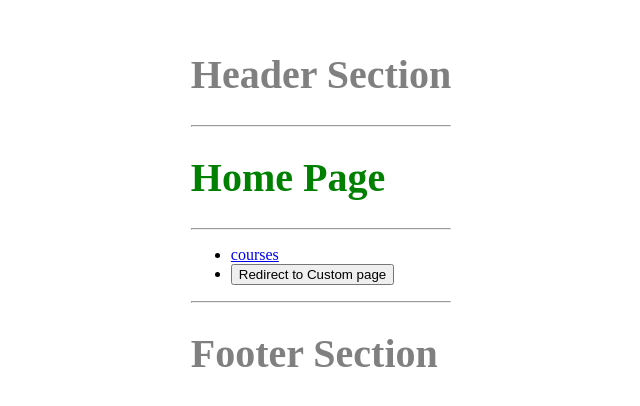
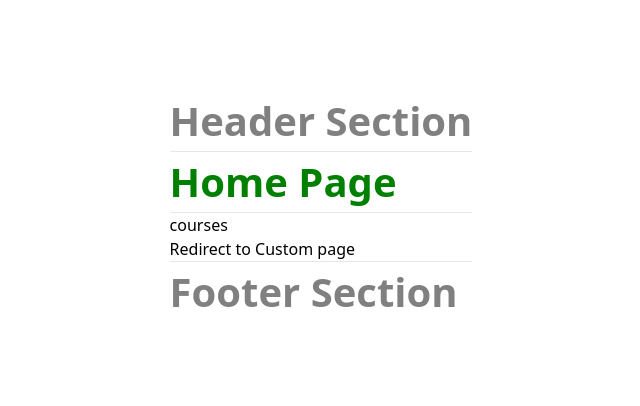
Before and after one commit to hamedAbdollahzade/next-js, a Next.js app: page / in a window 1280 px wide. Shown: the part 194-600 px from the top of the page, without its empty margins (319-959 px from the left). Built offline with nearby package versions, Linux system fonts and the light colour scheme.

Commit message:
استفاده از Tailwind در Next.js

```diff
--- /dev/null
+++ b/postcss.config.js
@@ -0,0 +1,6 @@
+module.exports = {
+  plugins: {
+    tailwindcss: {},
+    autoprefixer: {},
+  },
+}
--- a/styles/globals.css
+++ b/styles/globals.css
@@ -1,3 +1,7 @@
+@tailwind base;
+@tailwind components;
+@tailwind utilities;
+
 /*? Next.js supports different ways of styling your application, including:
 Global CSS: Simple to use and familiar for those experienced with traditional CSS, but can lead to larger CSS bundles and difficulty managing styles as the application grows.
 CSS Modules: Create locally scoped CSS classes to avoid naming conflicts and improve maintainability.
--- /dev/null
+++ b/tailwind.config.js
@@ -0,0 +1,15 @@
+/** @type {import('tailwindcss').Config} */
+module.exports = {
+  content: [
+    "./app/**/*.{js,ts,jsx,tsx,mdx}",
+    "./pages/**/*.{js,ts,jsx,tsx,mdx}",
+    "./components/**/*.{js,ts,jsx,tsx,mdx}",
+
+    // Or if using `src` directory:
+    "./src/**/*.{js,ts,jsx,tsx,mdx}",
+  ],
+  theme: {
+    extend: {},
+  },
+  plugins: [],
+};
```
Also changed, not shown: package.json (+7 -2 lines), 1 other file (tests, documents, lock files or other folders).
